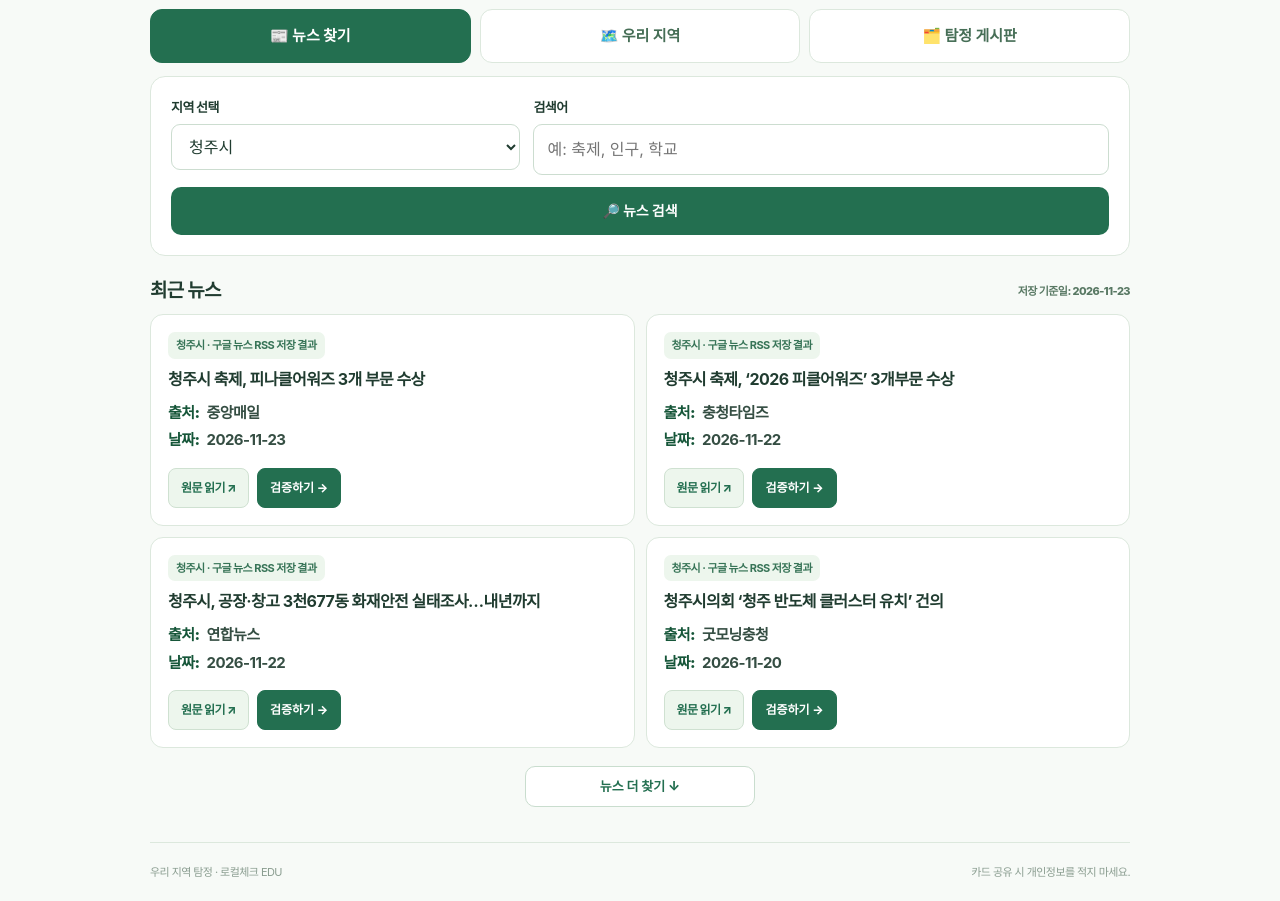
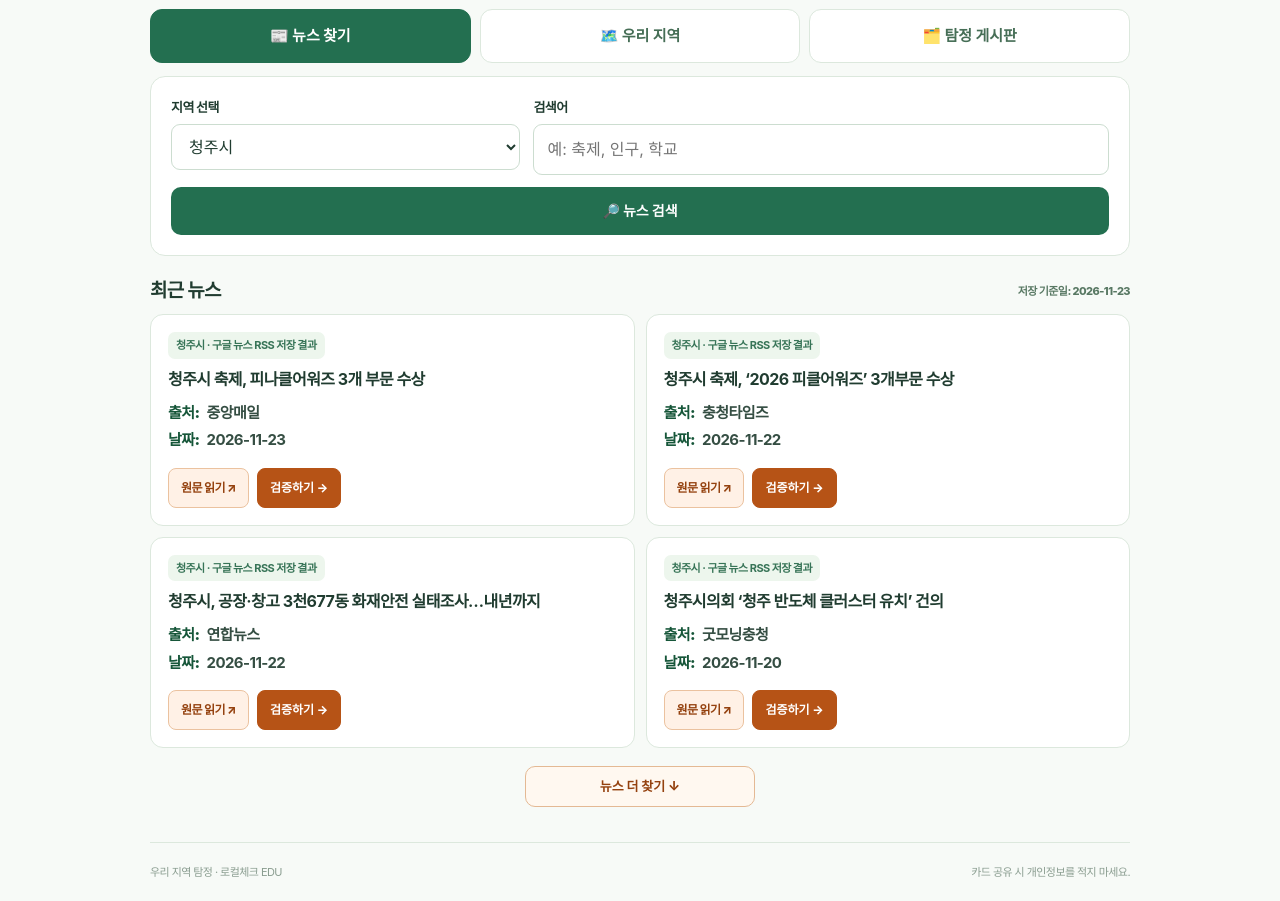
Before and after one commit to pace33/vibe-coding-math-presentation, a website: page local-check/student/index.html in a window 1280 px wide. Shown: the part 71-972 px from the top of the page. Drawn offline with Linux system fonts and the light colour scheme.

Commit message:
Use warm orange button palette for news reading and verification actions

```diff
--- a/local-check/student/style.css
+++ b/local-check/student/style.css
@@ -86,6 +86,14 @@ textarea{min-height:75px;line-height:1.65;resize:vertical}
 .news-actions,.business-buttons,.candidate-actions,.board-card-buttons{display:flex;gap:8px;flex-wrap:wrap;margin-top:auto}
 .news-actions a,.news-actions button,.business-buttons a,.business-buttons button,.candidate-actions a,.candidate-actions button,.board-action{min-height:40px;display:inline-flex;align-items:center;justify-content:center;font-size:12px;font-weight:850;border-radius:8px;border:1px solid #cfe1d1;padding:9px 12px;background:var(--soft);color:var(--green);cursor:pointer;text-align:center}
 .news-actions button,.business-buttons button:first-child,.candidate-actions button,.board-action.primary{background:var(--green);border-color:var(--green);color:white}
+/* Warm orange actions for news cards only; keep the rest of the app green. */
+.news-card .news-actions a{background:#fff1e6;border-color:#ebc29f;color:#94410e}
+.news-card .news-actions a:hover{background:#ffe4d0;border-color:#dba26f}
+.news-card .news-actions button{background:#b65316;border-color:#b65316;color:#fff}
+.news-card .news-actions button:hover{background:#95400b;border-color:#95400b}
+.news-card .news-actions a:focus-visible,.news-card .news-actions button:focus-visible{outline:3px solid #eaa55b;outline-offset:2px}
+#showMoreNews{background:#fff8f0;border-color:#e4b994;color:#94410e}
+#showMoreNews:hover{background:#ffecda;border-color:#d99e6a}
 .news-empty,.candidates-empty,.board-empty{grid-column:1/-1;padding:24px;text-align:center;border:1px dashed #d2dfd3;border-radius:12px;background:#fff;color:var(--muted);font-size:13px}
 .recent-news-more{display:flex;justify-content:center;margin:18px 0 8px}
 .recent-news-more .google-more-button{min-width:230px}
```
